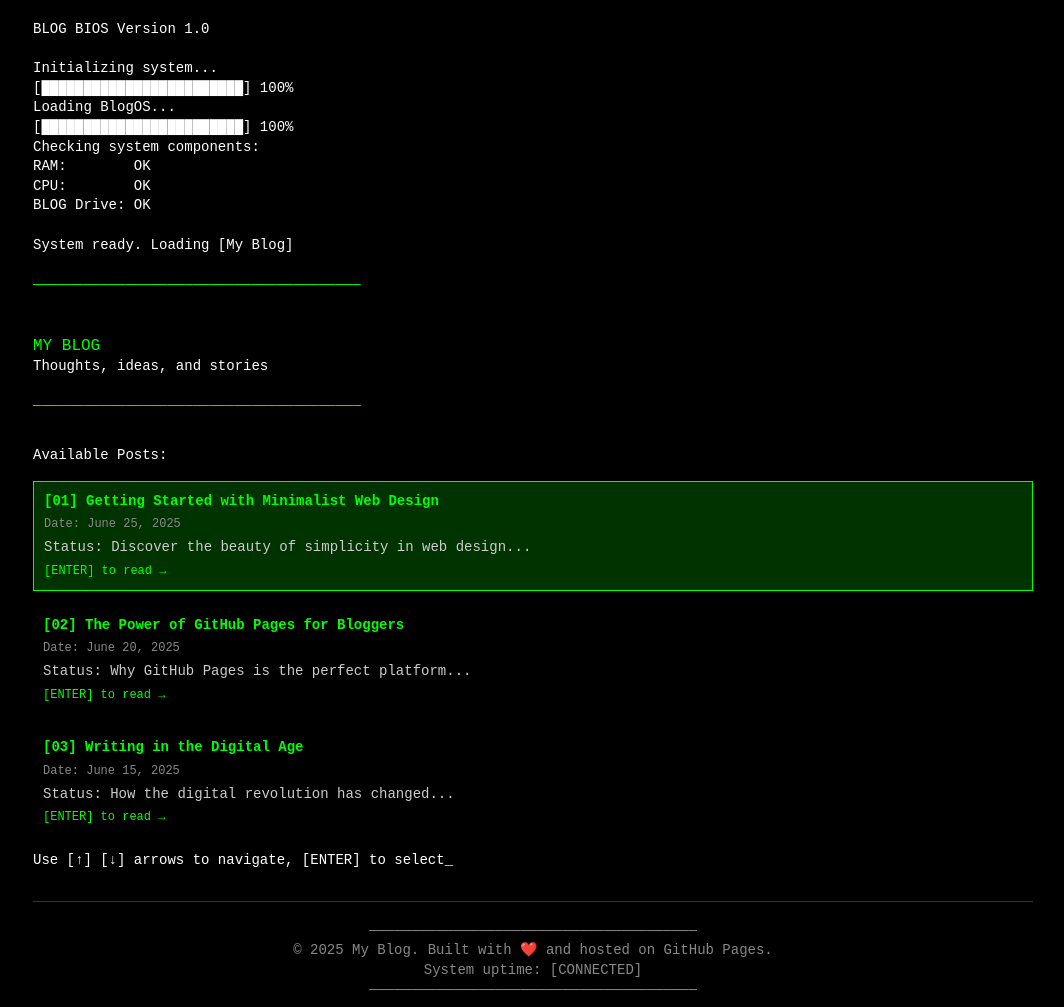
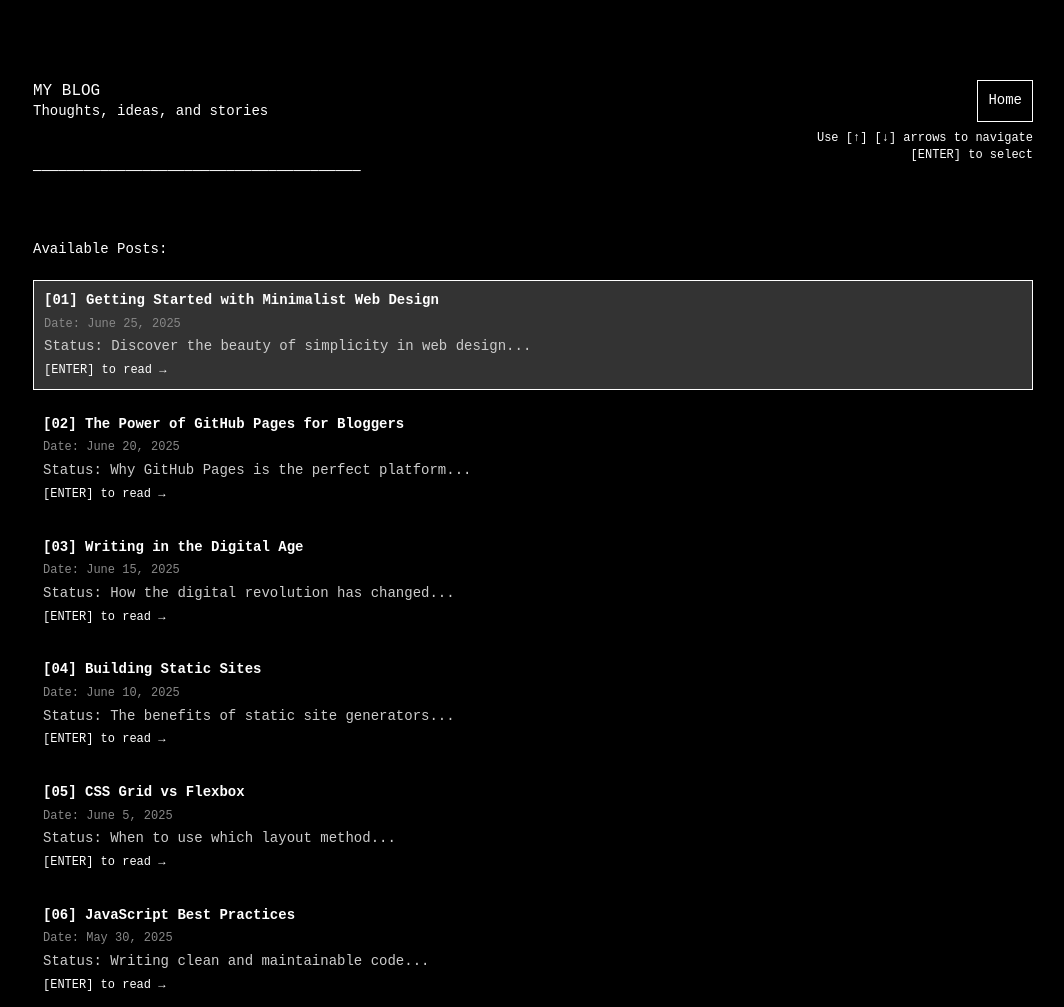
Before and after one commit to TheADT/blog, a plain HTML site: page index.html in a window 1280 px wide. Shown: the top 1007 px of the page, without its empty margins (107-1171 px from the left). Drawn offline with Linux system fonts and the light colour scheme.

Commit message:
index.html

```diff
--- a/index.html
+++ b/index.html
@@ -24,20 +24,42 @@
         .terminal-container {
             max-width: 1000px;
             margin: 0 auto;
+            position: relative;
         }
 
-        .boot-sequence {
-            animation: typewriter 0.8s steps(50) forwards;
+        .home-link {
+            position: absolute;
+            top: 0;
+            right: 0;
+            color: #ffffff;
+            text-decoration: none;
+            padding: 10px;
+            border: 1px solid #ffffff;
+            background-color: transparent;
+            transition: all 0.2s ease;
         }
 
-        .system-info {
-            margin-top: 20px;
-            animation: fadeIn 0.5s ease-in 0.8s both;
+        .home-link:hover {
+            background-color: #ffffff;
+            color: #000000;
+        }
+
+        .navigation-helper {
+            position: absolute;
+            top: 50px;
+            right: 0;
+            color: #ffffff;
+            font-size: 12px;
+            text-align: right;
+        }
+
+        .blog-header {
+            margin-top: 60px;
+            margin-bottom: 20px;
         }
 
         .blog-section {
-            margin-top: 30px;
-            animation: fadeIn 0.5s ease-in 1.3s both;
+            margin-top: 0;
         }
 
         .blog-post {
@@ -55,16 +77,10 @@
             color: #ffffff;
             text-decoration: none;
             display: block;
-            transition: color 0.2s ease;
-        }
-
-        .blog-post a:hover {
-            color: #00ff00;
-            text-shadow: 0 0 5px #00ff00;
         }
 
         .post-title {
-            color: #00ff00;
+            color: #ffffff;
             font-weight: bold;
             margin-bottom: 5px;
         }
@@ -80,8 +96,13 @@
             margin-bottom: 5px;
         }
 
+        .enter-text {
+            color: #ffffff;
+            font-size: 12px;
+        }
+
         .separator {
-            color: #00ff00;
+            color: #ffffff;
             margin: 20px 0;
         }
 
@@ -91,28 +112,10 @@
             border-top: 1px solid #333;
             text-align: center;
             color: #888;
-            animation: fadeIn 0.5s ease-in 1.8s both;
         }
 
         .cursor {
             animation: blink 1s infinite;
-        }
-
-        @keyframes typewriter {
-            0% { opacity: 0; }
-            1% { opacity: 1; }
-            100% { opacity: 1; }
-        }
-
-        @keyframes fadeIn {
-            from {
-                opacity: 0;
-                transform: translateY(10px);
-            }
-            to {
-                opacity: 1;
-                transform: translateY(0);
-            }
         }
 
         @keyframes blink {
@@ -129,41 +132,56 @@
             .terminal-container {
                 padding: 0;
             }
+
+            .home-link {
+                position: static;
+                display: block;
+                margin-bottom: 10px;
+                text-align: center;
+            }
+
+            .navigation-helper {
+                position: static;
+                text-align: center;
+                margin-bottom: 20px;
+            }
+
+            .blog-header {
+                margin-top: 20px;
+                margin-bottom: 15px;
+            }
+
+            .blog-section {
+                margin-top: 0;
+            }
         }
     </style>
 </head>
 <body>
     <div class="terminal-container">
-        <div class="boot-sequence">
-<pre>BLOG BIOS Version 1.0
+        <a href="https://example.com" class="home-link">Home</a>
 
-Initializing system...
-[████████████████████████] 100%
-Loading BlogOS...
-[████████████████████████] 100%
-Checking system components:
-RAM:        OK
-CPU:        OK
-BLOG Drive: OK</pre>
+        <div class="navigation-helper">
+<pre>Use [↑] [↓] arrows to navigate
+[ENTER] to select</pre>
         </div>
 
-        <div class="system-info">
-<pre>System ready. Loading [My Blog]
+        <div class="blog-header">
+<pre><span style="color: #ffffff; font-size: 16px;">MY BLOG</span>
+Thoughts, ideas, and stories
+
 <div class="separator">───────────────────────────────────────</div>
-<span style="color: #00ff00; font-size: 16px;">MY BLOG</span>
-Thoughts, ideas, and stories
-<div class="separator">───────────────────────────────────────</div></pre>
+
+Available Posts:</pre>
         </div>
 
         <div class="blog-section">
-<pre>Available Posts:
-</pre>
             <div class="blog-post">
-                <a href="blog-1.html" onclick="loadBlogPost()">
+                <a href="blog-1.html">
                     <div class="post-title">[01] Getting Started with Minimalist Web Design</div>
                     <div class="post-date">Date: June 25, 2025</div>
                     <div class="post-excerpt">Status: Discover the beauty of simplicity in web design...</div>
-                    <div style="color: #00ff00; font-size: 12px;">[ENTER] to read →</div>
+                    <div class="enter-text">[ENTER] to read →</div>
                 </a>
             </div>
 
@@ -172,7 +190,7 @@ Thoughts, ideas, and stories
                     <div class="post-title">[02] The Power of GitHub Pages for Bloggers</div>
                     <div class="post-date">Date: June 20, 2025</div>
                     <div class="post-excerpt">Status: Why GitHub Pages is the perfect platform...</div>
-                    <div style="color: #00ff00; font-size: 12px;">[ENTER] to read →</div>
+                    <div class="enter-text">[ENTER] to read →</div>
                 </a>
             </div>
 
@@ -181,13 +199,38 @@ Thoughts, ideas, and stories
                     <div class="post-title">[03] Writing in the Digital Age</div>
                     <div class="post-date">Date: June 15, 2025</div>
                     <div class="post-excerpt">Status: How the digital revolution has changed...</div>
-                    <div style="color: #00ff00; font-size: 12px;">[ENTER] to read →</div>
+                    <div class="enter-text">[ENTER] to read →</div>
                 </a>
             </div>
 
-<pre>
-Use [↑] [↓] arrows to navigate, [ENTER] to select<span class="cursor">_</span>
-</pre>
+            <div class="blog-post">
+                <a href="#">
+                    <div class="post-title">[04] Building Static Sites</div>
+                    <div class="post-date">Date: June 10, 2025</div>
+                    <div class="post-excerpt">Status: The benefits of static site generators...</div>
+                    <div class="enter-text">[ENTER] to read →</div>
+                </a>
+            </div>
+
+            <div class="blog-post">
+                <a href="#">
+                    <div class="post-title">[05] CSS Grid vs Flexbox</div>
+                    <div class="post-date">Date: June 5, 2025</div>
+                    <div class="post-excerpt">Status: When to use which layout method...</div>
+                    <div class="enter-text">[ENTER] to read →</div>
+                </a>
+            </div>
+
+            <div class="blog-post">
+                <a href="#">
+                    <div class="post-title">[06] JavaScript Best Practices</div>
+                    <div class="post-date">Date: May 30, 2025</div>
+                    <div class="post-excerpt">Status: Writing clean and maintainable code...</div>
+                    <div class="enter-text">[ENTER] to read →</div>
+                </a>
+            </div>
+
+<pre><span class="cursor">_</span></pre>
         </div>
 
         <div class="footer">
@@ -205,8 +248,8 @@ System uptime: [CONNECTED]
         function highlightPost(index) {
             posts.forEach((post, i) => {
                 if (i === index) {
-                    post.style.backgroundColor = '#003300';
-                    post.style.border = '1px solid #00ff00';
+                    post.style.backgroundColor = '#333333';
+                    post.style.border = '1px solid #ffffff';
                 } else {
                     post.style.backgroundColor = 'transparent';
                     post.style.border = 'none';
@@ -214,25 +257,26 @@ System uptime: [CONNECTED]
             });
         }
 
-        function loadBlogPost() {
-            // Simulate loading with fast animation
-            document.body.style.opacity = '0.3';
-            document.body.innerHTML = `
-                <div style="text-align: center; margin-top: 50px; font-family: 'Courier New', monospace; color: #00ff00;">
-                    <pre>Loading blog post...
-[████████████████████████] 100%
-Redirecting...</pre>
-                </div>
-            `;
-
-            setTimeout(() => {
-                // This would redirect to your actual blog post page
-                alert('In a real blog, this would open the blog post page!');
-                document.location.reload();
-            }, 800);
+        function scrollToPost(index) {
+            const selectedPost = posts[index];
+            if (selectedPost) {
+                // If it's the first post, scroll to the very top to show the header
+                if (index === 0) {
+                    window.scrollTo({
+                        top: 0,
+                        behavior: 'smooth'
+                    });
+                } else {
+                    // For other posts, center them in the viewport
+                    selectedPost.scrollIntoView({
+                        behavior: 'smooth',
+                        block: 'center'
+                    });
+                }
+            }
         }
 
-        // Initialize with first post highlighted
+        // Initialize with first post highlighted (no auto-scroll on load)
         highlightPost(0);
 
         // Add keyboard navigation
@@ -242,15 +286,22 @@ Redirecting...</pre>
                     e.preventDefault();
                     currentSelection = Math.max(0, currentSelection - 1);
                     highlightPost(currentSelection);
+                    scrollToPost(currentSelection);
                     break;
                 case 'ArrowDown':
                     e.preventDefault();
                     currentSelection = Math.min(posts.length - 1, currentSelection + 1);
                     highlightPost(currentSelection);
+                    scrollToPost(currentSelection);
                     break;
                 case 'Enter':
                     e.preventDefault();
-                    loadBlogPost();
+                    // Navigate to the selected post
+                    const selectedPost = posts[currentSelection];
+                    const link = selectedPost.querySelector('a');
+                    if (link.href && link.href !== '#') {
+                        window.location.href = link.href;
+                    }
                     break;
             }
         });
```
